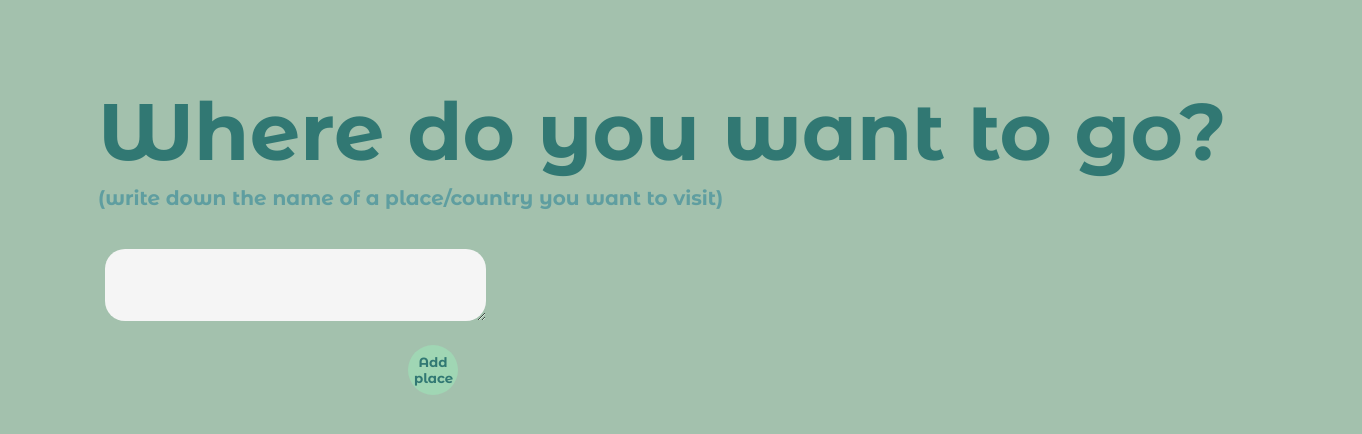
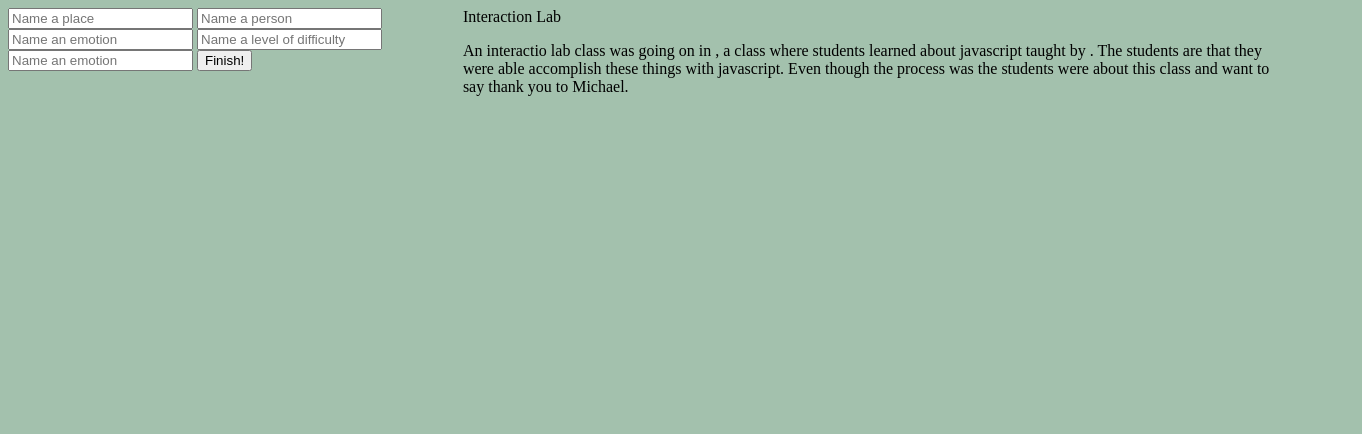
Before and after one commit to core-interaction-lab/assignments-Vivianliu015, a plain HTML site: page assignments/assignment-5/index.html in a window 1280 px wide. Shown: the whole page, 1362 px wide, since content can reach past the window. Drawn offline with Linux system fonts and the light colour scheme.

Commit message:
Update index.html

```diff
--- a/assignments/assignment-5/index.html
+++ b/assignments/assignment-5/index.html
@@ -1,29 +1,38 @@
 <!DOCTYPE html>
-<html lang="eng">
+<html>
     <head>
-        <title>assignment 5</title>
-        <link rel="stylesheet" href="css/styles.css"/>
-        <meta name="viewport" content="width-device-width, initial-scale=1">
-        <link href="https://fonts.googleapis.com/css2?family=Montserrat+Alternates:wght@700&display=swap" rel="stylesheet">
+        <link rel="stylesheet" href="css/styles.css" />
+        <link href="https://fonts.googleapis.com/css2?family=Rajdhani&display=swap" rel="stylesheet">
+        <link href="https://fonts.googleapis.com/css2?family=Secular+One&display=swap" rel="stylesheet">
+        <link href="https://fonts.googleapis.com/css2?family=Jost&family=Secular+One&display=swap" rel="stylesheet">
     </head>
     <body>
-        <header>
-            <h1>Where do you want to go?</h1>
-            <h2>(write down the name of a place/country you want to visit)</h2>
-        </header>
         <main class="content">
-            <section class="flex-col">
-                <div>
-                <textarea id="todo-textarea"></textarea>
-            </div>
-                <button type="button" id="add-todo-btn">Add place</button>
+            <section>
+                <form id="madlib-form">
+                    <input type="text" name="input-1" placeholder="Name a place" required />
+                    <input type="text" name="input-2" placeholder="Name a person" required />
+                    <input type="text" name="input-3" placeholder="Name an emotion" required />
+                    <input type="text" name="input-4" placeholder="Name a level of difficulty" required />
+                    <input type="text" name="input-5" placeholder="Name an emotion" required />
+                    <button type="submit">Finish!</button>
+                </form>
             </section>
             <section>
-                <div id="todo-container"></div>
+                <div class="title">Interaction Lab</div>
+                <p>
+                    An interactio lab class was going on in <span class="input-value" data-input="input-1"></span>,
+                    a class where students learned about javascript taught by
+                    <span class="input-value" data-input="input-2"></span>.
+                    The students are<span class="input-value" data-input="input-3"></span>
+                   that they were able accomplish these things with javascript.
+                   Even though the process was
+                    <span class="input-value" data-input="input-4"></span> the students were <span class="input-value" data-input="input-5"></span>
+                   about this class and want to say thank you to Michael.
+                </p>
 
             </section>
         </main>
-
-<script src="js/main.js"></script>
+        <script src="js/main.js"></script>
     </body>
 </html>
```
